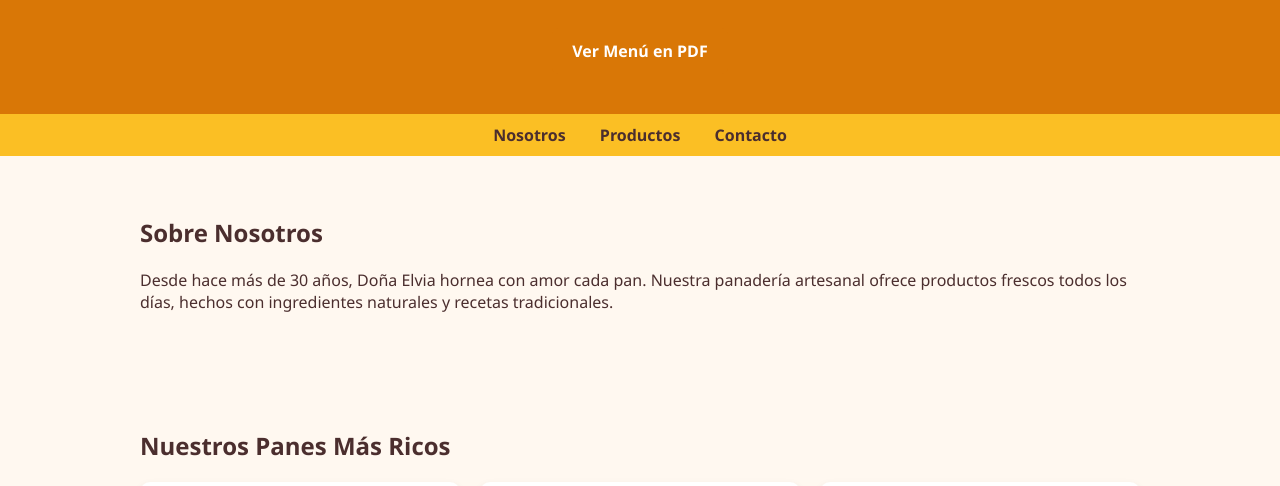
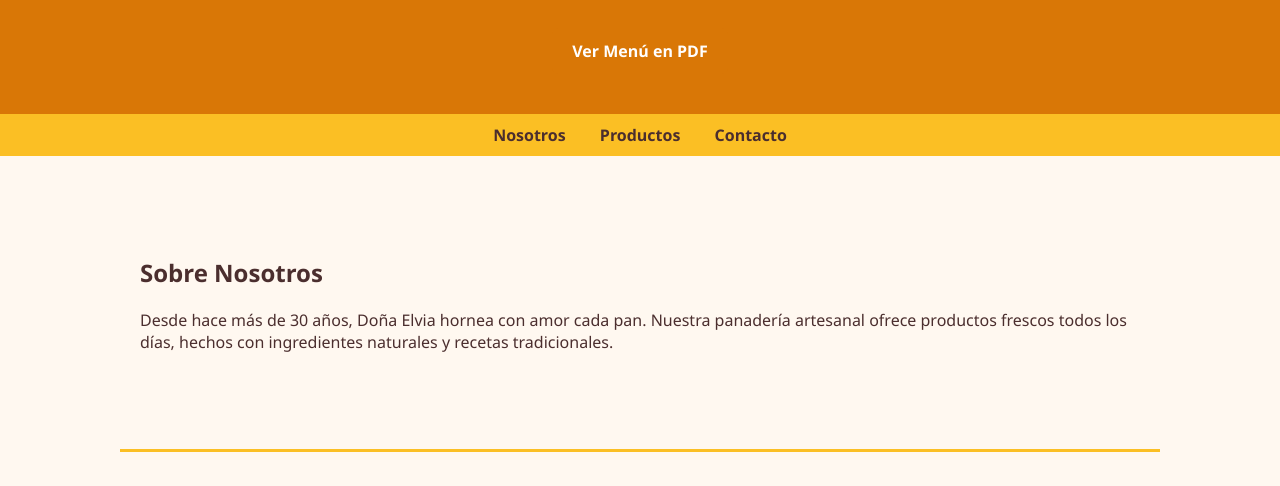
Before and after one commit to Dysofer/delicias-web, a plain HTML site: page index.html in a window 1280 px wide. Shown: the part 236-722 px from the top of the page. Drawn offline with Linux system fonts and the light colour scheme.

Commit message:
Toques finales (creo)

```diff
--- a/index.html
+++ b/index.html
@@ -6,6 +6,10 @@
     <meta name="viewport" content="width=device-width, initial-scale=1.0">
 
     <style>
+        html {
+            scroll-behavior: smooth;
+        }
+
         body {
             margin: 0;
             font-family: 'Segoe UI', sans-serif;
@@ -39,9 +43,10 @@
         }
 
         section {
-            padding: 40px 20px;
+            padding: 80px 20px;
             max-width: 1000px;
             margin: auto;
+            border-bottom: 3px solid #fbbf24;
         }
 
         .productos {
```
